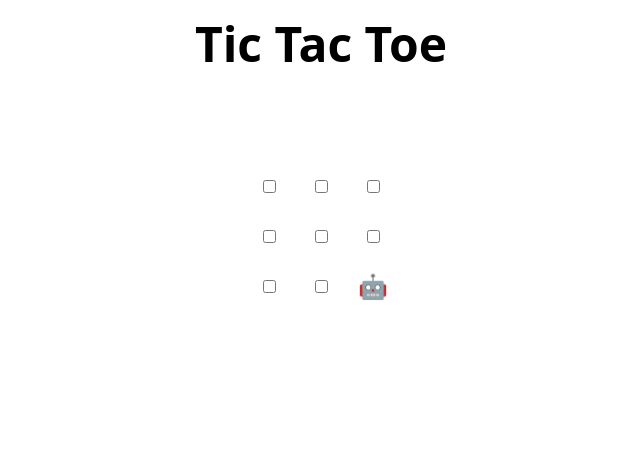
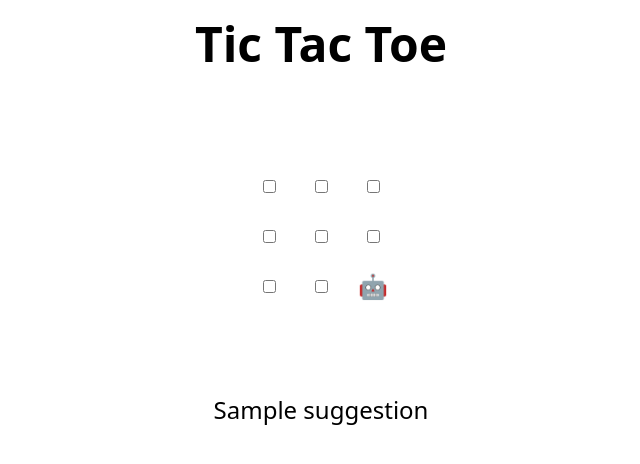
Before and after one commit to imanzoor/MLSA_TASK_NEW, a plain HTML site: page index.html in a window 1280 px wide. Shown: the whole page, without its empty margins (319-959 px from the left). Drawn offline with Linux system fonts and the light colour scheme.

Commit message:
Update index.html
Imran Manzoor MLSA

```diff
--- a/index.html
+++ b/index.html
@@ -47,6 +47,7 @@
   </tr>
 </table>
 
+<p> Sample suggestion</p>
 <h2 hidden>Game over, refresh to play again 🧑‍💻 🤖!</h2>
 
 <script>
```
